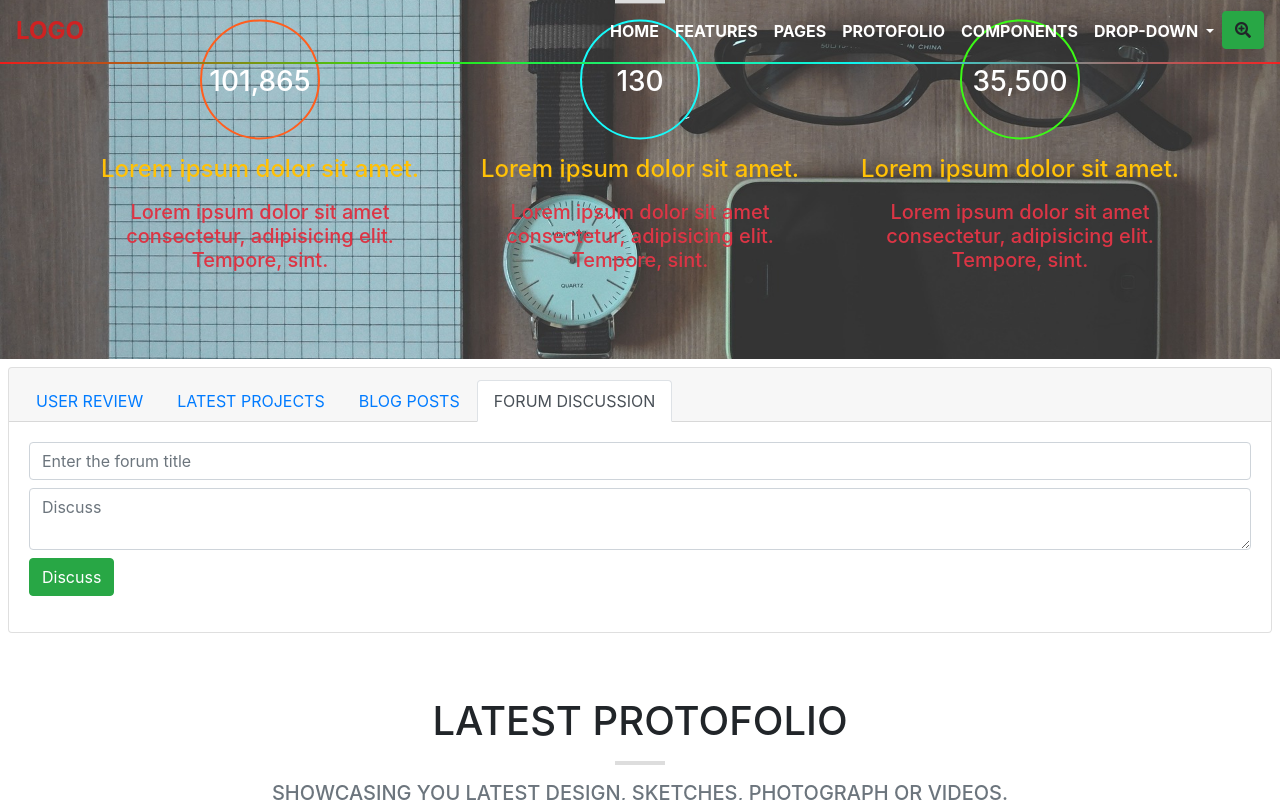
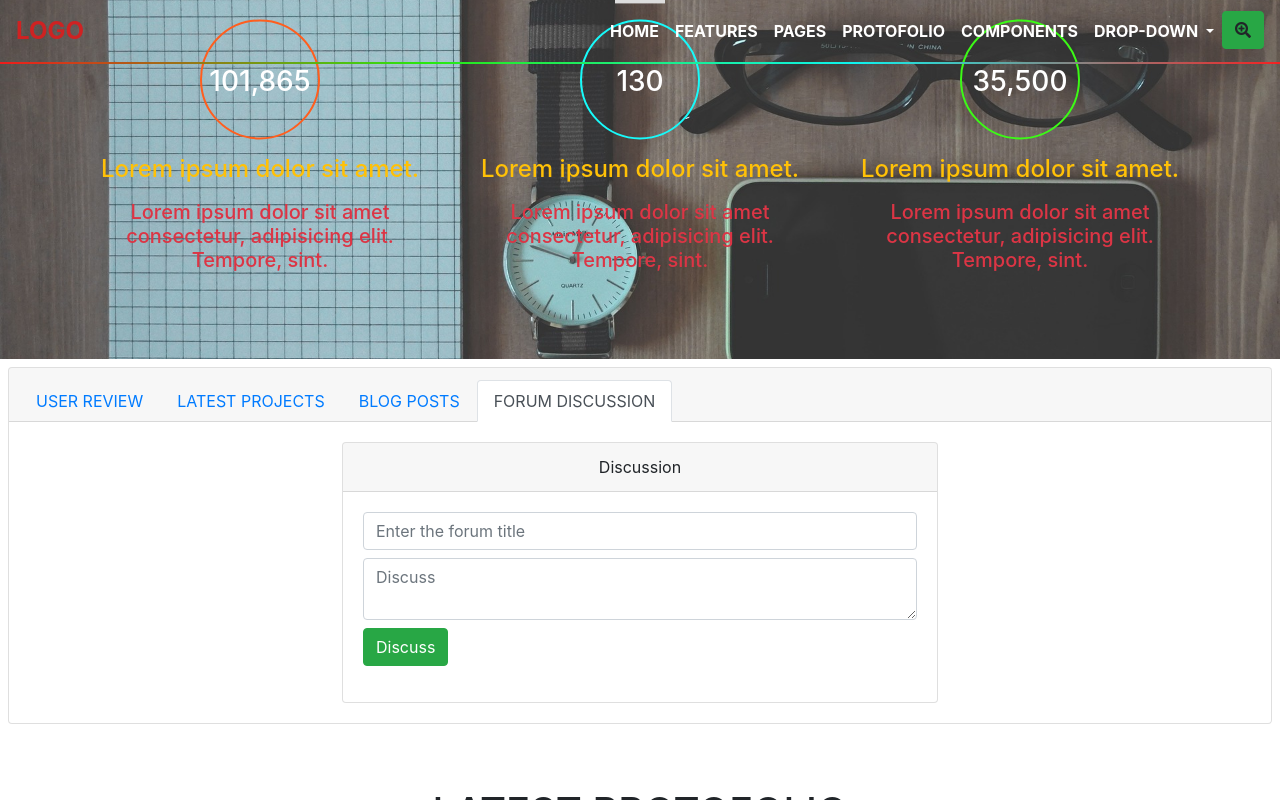
Before and after one commit to Binu42/services, a plain HTML site: page index.html in a window 1280 px wide. Both pictures are taken after a click on the tab "FORUM DISCUSSION". Shown: the part 1988-2788 px from the top of the page. Drawn offline with nearby package versions, Linux system fonts and the light colour scheme; some packages are replaced by stand-ins of ours; a script that the page names is missing.

Commit message:
discussion form

```diff
--- a/index.html
+++ b/index.html
@@ -5,7 +5,6 @@
     <meta charset="UTF-8">
     <meta name="viewport" content="width=device-width, initial-scale=1.0">
     <meta http-equiv="X-UA-Compatible" content="ie=edge">
-
     <link rel="stylesheet" href="https://use.fontawesome.com/releases/v5.8.2/css/all.css">
     <link rel="stylesheet" href="https://stackpath.bootstrapcdn.com/bootstrap/4.1.1/css/bootstrap.min.css"
         integrity="sha384-WskhaSGFgHYWDcbwN70/dfYBj47jz9qbsMId/iRN3ewGhXQFZCSftd1LZCfmhktB" crossorigin="anonymous">
@@ -16,7 +15,6 @@
     <link rel="stylesheet" href="https://cdnjs.cloudflare.com/ajax/libs/ekko-lightbox/5.3.0/ekko-lightbox.css"
         integrity="sha256-HAaDW5o2+LelybUhfuk0Zh2Vdk8Y2W2UeKmbaXhalfA=" crossorigin="anonymous" />
     <link rel="stylesheet" href="css/styles.css">
-    <link rel="shortcut icon" href="img/favicon.ico" type="image/x-icon">
     <title>Stickman Services</title>
 </head>
 
@@ -113,7 +111,8 @@
                         <form action="" class="mt-md-4 form-inline justify-content-center">
                             <input type="text" placeholder="YOUR NAME" class="form-ctrl mx-2 my-2" required>
                             <input type="email" placeholder="YOUR E-MAIL" class="form-ctrl mx-2 my-2" required>
-                            <button type="submit" class="btn font-weight-bold mx-2 my-2 btn-try">TRY IT FOR FREE</button>
+                            <button type="submit" class="btn font-weight-bold mx-2 my-2 btn-try">TRY IT FOR
+                                FREE</button>
                         </form>
                     </div>
                 </div>
@@ -359,13 +358,24 @@
                             </div>
                         </div>
                         <div class="tab-pane fade" id="discussion" role="tabpanel" aria-labelledby="discussion-tab">
-                            <form action="">
-                                <div class="form-group">
-                                    <input type="text" placeholder="Enter the forum title" class="form-control">
-                                    <textarea name="" placeholder="Discuss" class="mt-2 form-control"></textarea>
-                                    <button class="mt-2 btn btn-success">Discuss</button>
+                            <div class="row">
+                                <div class="col-md-6 offset-md-3">
+                                    <div class="card">
+                                        <div class="card-header text-center">Discussion</div>
+                                        <div class="card-body">
+                                            <form action="">
+                                                <div class="form-group">
+                                                    <input type="text" placeholder="Enter the forum title"
+                                                        class="form-control" required>
+                                                    <textarea name="" placeholder="Discuss"
+                                                        class="mt-2 form-control" required></textarea>
+                                                    <button type="submit" class="mt-2 btn btn-success">Discuss</button>
+                                                </div>
+                                            </form>
+                                        </div>
+                                    </div>
                                 </div>
-                            </form>
+                            </div>
                         </div>
                         <div class="tab-pane fade show active" id="reviews" role="tabpanel"
                             aria-labelledby="reviews-tab">
@@ -504,7 +514,8 @@
                     <p class="h4 font-weight-bold float-left text-uppercase">purchase a package</p>
                 </div>
                 <div class="col-sm-6">
-                    <p class="float-right"><button class="text-uppercase font-weight-bold btn btn-try">Try it for free</button></p>
+                    <p class="float-right"><button class="text-uppercase font-weight-bold btn btn-try">Try it for
+                            free</button></p>
                 </div>
             </div>
         </div>
```
